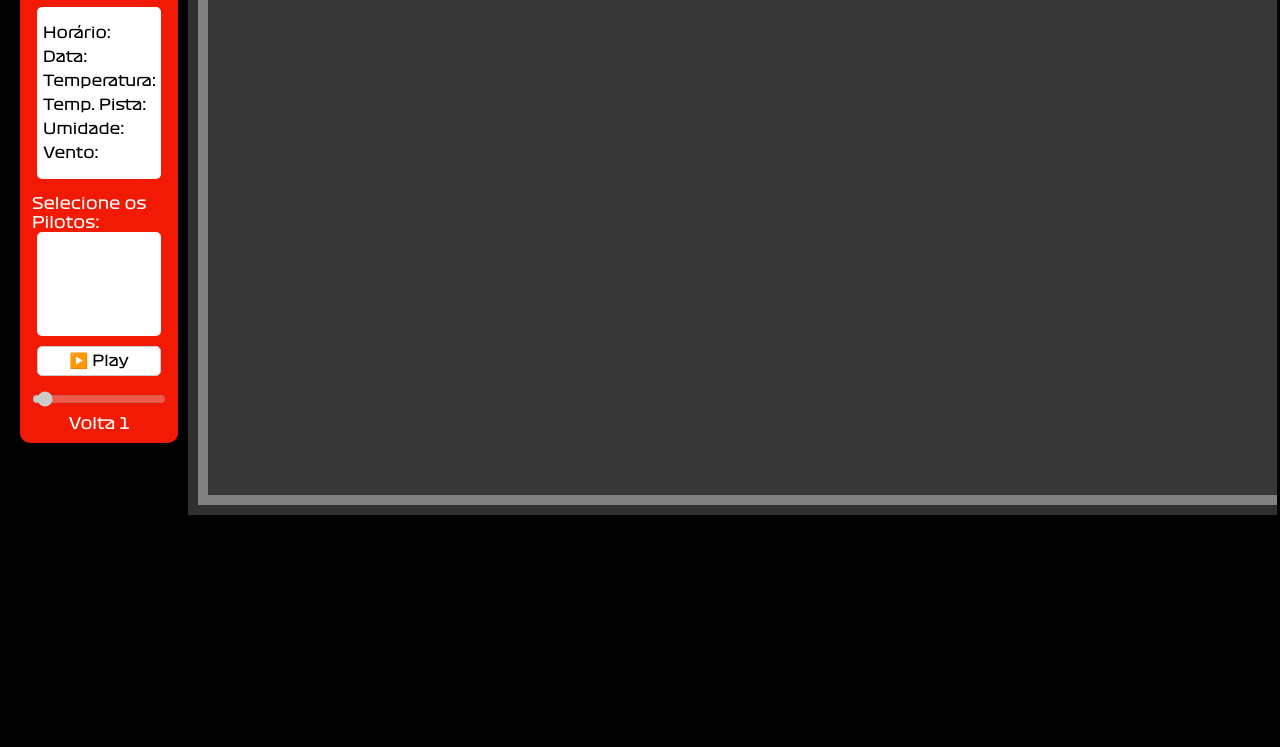
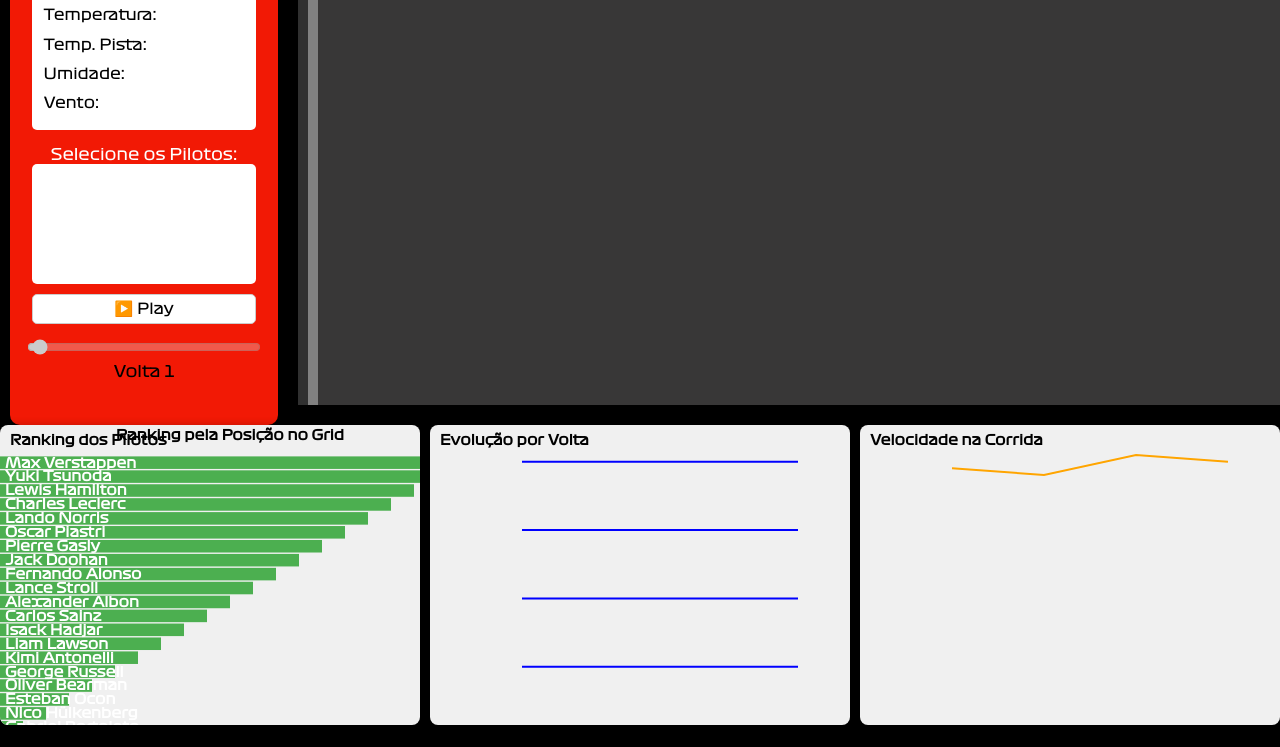
Before and after one commit to FGV-VIS-2025/speed-data-circuit, a website: page index.html in a window 1280 px wide. Shown: the part 405-1152 px from the top of the page. Before the commit the page ends 980 px from the top, so only its background shows below. Drawn offline with nearby package versions, Linux system fonts and the light colour scheme.

Commit message:
ideia primeiro gráfico e localização graficos extras

```diff
--- a/index.html
+++ b/index.html
@@ -8,6 +8,7 @@
     <script src="https://d3js.org/d3.v7.min.js"></script>
 </head>
 <body>
+    <div id="layout-container">
         <div id="painel_de_controle">
             <center>
                 <div id="logo">
@@ -37,23 +38,38 @@
             </div>
 
             <legend>Selecione os Pilotos:</legend>
-        <div id="multiselect">
-        </div>
+            <div id="multiselect"></div>
 
             <button id="playPause">▶️ Play</button>
             <input type="range" class="range-style" id="lapSlider" min="0" max="0" value="0" step="1" disabled>
             <span id="lapDisplay">Volta 1</span>
         </div>
 
-    <svg width="1500" height="860">
+        <div id="main_chart_area">
+            <svg id="main_chart">
                 <rect width="100%" height="100%" x="0" y="0" style="fill:#303030;" />
                 <rect width="1480" height="840" x="10" y="10" style="fill:#818181;" />
                 <rect width="1460" height="820" x="20" y="20" style="fill:#383737;" />
                 <g id="grid"></g>
             </svg>
+        </div>
+    </div>
+
+    <div id="extra_charts">
+        <svg id="ranking_chart">
+            <text x="10" y="20">Ranking dos Pilotos</text>
+        </svg>
+
+        <svg id="evolucao_chart">
+            <text x="10" y="20">Evolução por Volta</text>
+        </svg>
+
+        <svg id="velocidade_chart">
+            <text x="10" y="20">Velocidade na Corrida</text>
+        </svg>
+    </div>
 
     <div id="tooltip"></div>
-
     <script src="src/script.js"></script>
 </body>
 </html>
--- a/src/script.js
+++ b/src/script.js
@@ -77,6 +77,19 @@
     toro_roso: "#F2F2F2"
 };
 
+// Dados fictícios para os gráficos
+const pilotos = ["Piloto 1", "Piloto 2", "Piloto 3", "Piloto 4"];
+const tempos = [12, 15, 10, 13]; // Ranking com tempo de volta
+const velocidades = [200, 195, 210, 205]; // Velocidade média dos pilotos
+const voltas = [1, 2, 3, 4, 5]; // Exemplo de voltas
+const evolucao = [
+    [1, 2, 3, 4], // Volta 1
+    [1, 2, 4, 3], // Volta 2
+    [1, 3, 4, 2], // Volta 3
+    [2, 1, 4, 3], // Volta 4
+    [1, 2, 3, 4], // Volta 5
+];
+
 // CONSTRUINDO A LINHA DE CHEGADA
 const grid = document.getElementById('grid');
 const cols = [1360, 1380, 1400, 1420];
@@ -102,7 +115,7 @@
     }
 }
 
-const svg = d3.select("svg");
+const svg = d3.select("#main_chart");
 const width = +svg.attr("width");
 const height = +svg.attr("height");
 const margin = { top: 20, right: 200, bottom: 20, left: 25 };
@@ -114,6 +127,94 @@
 const x = d3.scaleLinear().range([0, chartWidth]).domain([0, 300]);
 const y = d3.scaleBand().range([0, chartHeight]).padding(0.1);
 
+// Ordenar os pilotos pela posição de grid
+const pilotosOrdenadosGrid = [...initialDrivers]
+    .sort((a, b) => a.posicao_grid - b.posicao_grid)
+    .map(d => d.name);
+
+// Criar uma escala fictícia de ranking (maior barra = melhor posição)
+const valoresRanking = pilotosOrdenadosGrid.map((_, i) => 20 - i); // ex: 20, 19, ..., 1
+
+// Espaço para o título
+const marginTop = 30;
+
+// Escalas
+const rankingSvg = d3.select("#ranking_chart");
+const rankingX = d3.scaleLinear()
+    .domain([0, d3.max(valoresRanking)])
+    .range([0, 460]);
+
+const rankingY = d3.scaleBand()
+    .domain(pilotosOrdenadosGrid)
+    .range([0, 280])
+    .padding(0.1);
+
+// Adiciona título
+rankingSvg.append("text")
+    .attr("x", 230)
+    .attr("y", marginTop / 2)
+    .attr("text-anchor", "middle")
+    .text("Ranking pela Posição no Grid")
+    .style("font-weight", "bold");
+
+// Adiciona barras
+rankingSvg.selectAll("rect")
+    .data(valoresRanking)
+    .enter()
+    .append("rect")
+    .attr("x", 0)
+    .attr("y", (d, i) => rankingY(pilotosOrdenadosGrid[i]) + marginTop)
+    .attr("width", d => rankingX(d))
+    .attr("height", rankingY.bandwidth())
+    .style("fill", "#4CAF50");
+
+// Adiciona nomes dos pilotos
+rankingSvg.selectAll("text.label")
+    .data(pilotosOrdenadosGrid)
+    .enter()
+    .append("text")
+    .attr("class", "label")
+    .attr("x", 5)
+    .attr("y", (d, i) => rankingY(d) + marginTop + rankingY.bandwidth() / 2)
+    .attr("dy", ".35em")
+    .text(d => d)
+    .style("fill", "white");
+
+// EVOLUÇÃO
+const evolucaoSvg = d3.select("#evolucao_chart");
+const evolucaoX = d3.scaleLinear().domain([0, d3.max(voltas)]).range([0, 460]);
+const evolucaoY = d3.scaleBand().domain(pilotos).range([0, 280]).padding(0.1);
+
+evolucaoSvg.selectAll("path")
+    .data(evolucao)
+    .enter()
+    .append("path")
+    .attr("d", (d, i) => {
+        const line = d3.line()
+            .x((d, j) => evolucaoX(voltas[j]))
+            .y((d, j) => evolucaoY(pilotos[i]) + marginTop);
+        return line(d);
+    })
+    .attr("fill", "none")
+    .attr("stroke", "blue")
+    .attr("stroke-width", 2);
+
+// VELOCIDADE
+const velocidadeSvg = d3.select("#velocidade_chart");
+const velocidadeX = d3.scaleLinear().domain([0, d3.max(voltas)]).range([0, 460]);
+const velocidadeY = d3.scaleLinear().domain([0, d3.max(velocidades)]).range([280, 0]);
+
+velocidadeSvg.selectAll("path")
+    .data([velocidades])
+    .enter()
+    .append("path")
+    .attr("transform", `translate(0, ${marginTop})`)
+    .attr("d", d3.line()
+        .x((d, i) => velocidadeX(i + 1))
+        .y(d => velocidadeY(d)))
+    .attr("fill", "none")
+    .attr("stroke", "orange")
+    .attr("stroke-width", 2);
 // Tamanho do sprite
 const spriteWidth = 72;
 const spriteHeight = 45;
--- a/src/style.css
+++ b/src/style.css
@@ -17,25 +17,105 @@
 }
 
 /* ------------------------------
-   Estilo Geral do Corpo
+   Layout principal
 ------------------------------ */
 body {
   font-family: F1;
   background-color: #000000;
-  display: flex;
-  align-items: center;
-  width: 99vw;
-  height: 120vh;
-  margin: 10px;
+  margin: 0;
+  width: 100vw;
+  height: 100vh;
 }
 
-span {
-  font-size: 100%;
-  color: #ffffff;
+#layout-container {
+  display: flex;
+  flex-direction: row;
+  width: 100%;
+  height: 100%;
+  padding: 10px;
+  justify-content: flex-start;
 }
 
 /* ------------------------------
-   Inputs e Botões
+   Painel de Controle
+------------------------------ */
+#painel_de_controle {
+  width: 20%;
+  height: 100%; /* O painel ocupa toda a altura da tela */
+  background-color: #F21905;
+  padding: 10px;
+  border-radius: 10px;
+  display: flex;
+  flex-direction: column;
+  align-items: center;
+  overflow-y: auto;
+}
+
+@media (max-width: 768px) {
+  #layout-container {
+    flex-direction: column;
+  }
+
+  #painel_de_controle {
+    width: 100%;
+    height: auto;
+  }
+}
+
+/* ------------------------------
+   Área do Gráfico Principal
+------------------------------ */
+#main_chart_area {
+  width: 80%;
+  height: 100%; /* O gráfico principal deve ter a mesma altura do painel */
+  padding-left: 20px; /* Espaço entre o painel e o gráfico */
+}
+
+#main_chart {
+  width: 100%;
+  height: 100%; /* O gráfico ocupa 100% da altura disponível */
+}
+
+/* ------------------------------
+   Gráficos Adicionais
+------------------------------ */
+#extra_charts {
+  display: flex;
+  justify-content: space-between;
+  width: 100%;
+  margin-top: 10px;
+  gap: 10px;
+}
+
+#extra_charts svg {
+  flex: 1;
+  height: 300px;
+  background-color: #f0f0f0;
+  border-radius: 8px;
+  box-shadow: 0px 0px 8px rgba(0, 0, 0, 0.2);
+}
+
+/* ------------------------------
+   Tooltip
+------------------------------ */
+#tooltip {
+  position: absolute;
+  background-color: white;
+  border: 1px solid #ccc;
+  padding: 10px;
+  pointer-events: none;
+  opacity: 0;
+  border-radius: 8px;
+  box-shadow: 0px 0px 8px rgba(0, 0, 0, 0.2);
+  transition: opacity 0.3s ease;
+}
+
+#tooltip.visible {
+  opacity: 1;
+}
+
+/* ------------------------------
+   Inputs e botões
 ------------------------------ */
 select, button, input[type=range] {
   margin-top: 10px;
@@ -60,22 +140,7 @@
 }
 
 /* ------------------------------
-   Painel de Controle
------------------------------- */
-#painel_de_controle {
-  width: 15%;
-  height: 87vh;
-  background-color: #F21905;
-  padding: 10px;
-  border-radius: 10px;
-  display: flex;
-  flex-direction: column;
-  align-items: center;
-  margin: 0 10px;
-}
-
-/* ------------------------------
-   Logo
+   Outros elementos
 ------------------------------ */
 #logo {
   width: 90%;
@@ -86,9 +151,6 @@
   height: auto;
 }
 
-/* ------------------------------
-   Multiselect e Pilotos
------------------------------- */
 #multiselect {
   border-radius: 5px;
   background-color: #ffffff;
@@ -97,33 +159,16 @@
   overflow-y: auto;
 }
 
-#multiselect div{
+#multiselect div {
   margin: 10px;
 }
 
-#pilotos {
-  width: 100%;
-  height: 20%;
-}
-
-#pilotos option {
-  width: 100%;
-}
-
-#pilotos option:hover {
-  background-color: #F21905;
-  color: #ffffff;
-}
-
-legend{
+legend {
   font-size: 100%;
   color: #ffffff;
   font-family: F1;
 }
 
-/* ------------------------------
-   Display de Clima
------------------------------- */
 #clima_display {
   width: 90%;
   height: 20%;
@@ -141,9 +186,6 @@
   border-radius: 5px;
 }
 
-/* ------------------------------
-   Informações do Clima
------------------------------- */
 #clima_info {
   width: 90%;
   height: 25%;
@@ -163,24 +205,20 @@
   margin-left: 5%;
 }
 
-/* ------------------------------
-   Elementos de Visualização
------------------------------- */
-.bar {
-  fill-opacity: 1;
-}
-
-.label {
-  font-size: 14px;
+/* Tipografia SVG */
+svg text {
+  font-family: F1;
   fill: #111;
 }
 
-#tooltip {
-  position: absolute;
-  background-color: white;
-  border: 1px solid #ccc;
-  padding: 10px;
-  pointer-events: none;
-  opacity: 0;
-  border-radius: 8px;
+#ranking_chart text, #evolucao_chart text, #velocidade_chart text {
+  font-size: 14px;
+  font-weight: bold;
+  fill: #000;
 }
+
+/* Interação */
+.bar:hover {
+  fill: #F21905;
+  cursor: pointer;
+}
```
Lines whose indentation alone changed are shown as unchanged.
